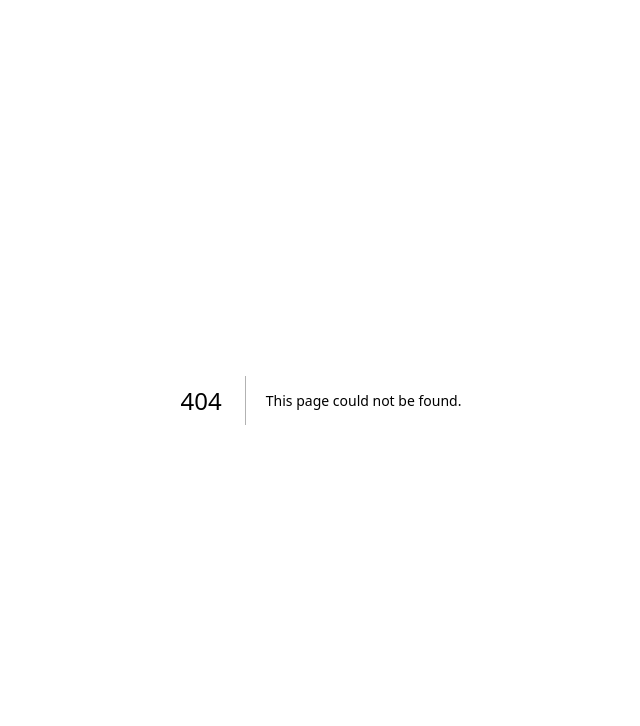
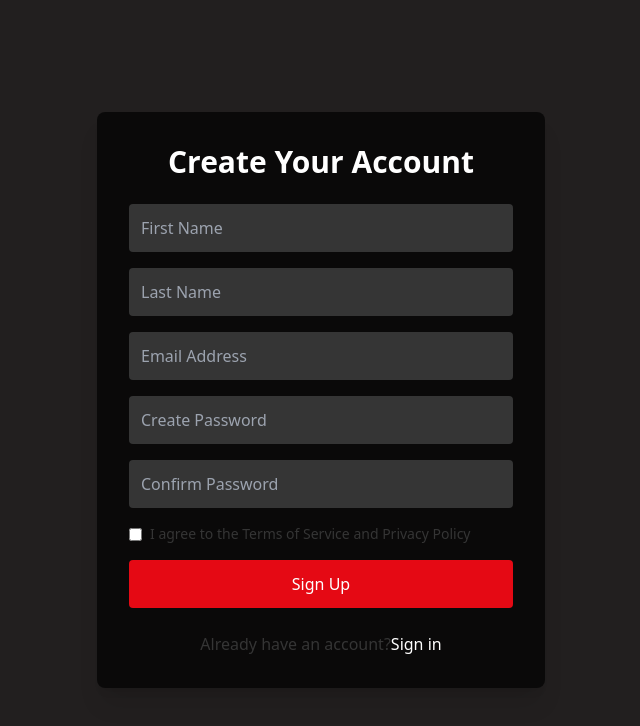
Before and after one commit to clevermiraz/batch-2-assignment-8-moviedb-lws, a Next.js app: page /register in a window 1280 px wide. Before the commit this address had no page. Shown: the top 726 px of the page, without its empty margins (319-959 px from the left). Built offline with nearby package versions, Linux system fonts and the light colour scheme.

Commit message:
feat: add user authentication with login and registration pages, MongoDB integration, and user model

```diff
--- /dev/null
+++ b/app/(auth)/login/page.jsx
@@ -0,0 +1,51 @@
+export default function LoginPage() {
+    return (
+        <>
+            <main className="bg-moviedb-black min-h-screen flex items-center justify-center">
+                <div className="w-full max-w-md bg-black/70 rounded-lg p-8 shadow-xl">
+                    <div className="text-center mb-6">
+                        <h1 className="text-white text-3xl font-bold mb-4">Sign In</h1>
+
+                        <form id="loginForm" className="space-y-4">
+                            <input
+                                type="email"
+                                placeholder="Email or phone number"
+                                className="w-full p-3 bg-moviedb-gray text-white rounded focus:outline-none focus:ring-2 focus:ring-moviedb-red"
+                                required
+                            />
+                            <input
+                                type="password"
+                                placeholder="Password"
+                                className="w-full p-3 bg-moviedb-gray text-white rounded focus:outline-none focus:ring-2 focus:ring-moviedb-red"
+                                required
+                            />
+                            <button
+                                type="submit"
+                                className="w-full bg-moviedb-red text-white py-3 rounded hover:bg-red-700 transition duration-300"
+                            >
+                                Sign In
+                            </button>
+                        </form>
+
+                        <div className="mt-4 flex justify-between text-moviedb-gray text-sm">
+                            <label className="flex items-center">
+                                <input type="checkbox" className="mr-2" />
+                                Remember me
+                            </label>
+                            <a href="#" className="hover:underline">
+                                Need help?
+                            </a>
+                        </div>
+
+                        <div className="mt-6 text-moviedb-gray">
+                            New to moviedb?
+                            <a href="#" className="text-white hover:underline">
+                                Sign up now
+                            </a>
+                        </div>
+                    </div>
+                </div>
+            </main>
+        </>
+    );
+}
--- /dev/null
+++ b/app/(auth)/register/page.jsx
@@ -0,0 +1,67 @@
+export default function RegisterPage() {
+    return (
+        <>
+            <main className="bg-moviedb-black min-h-screen flex items-center justify-center p-4">
+                <div className="w-full max-w-md bg-black/70 rounded-lg p-8 shadow-xl">
+                    <div className="text-center">
+                        <h1 className="text-white text-3xl font-bold mb-6">Create Your Account</h1>
+
+                        <form id="signupForm" className="space-y-4">
+                            <input
+                                type="text"
+                                placeholder="First Name"
+                                className="w-full p-3 bg-moviedb-gray text-white rounded focus:outline-none focus:ring-2 focus:ring-moviedb-red"
+                                required
+                            />
+                            <input
+                                type="text"
+                                placeholder="Last Name"
+                                className="w-full p-3 bg-moviedb-gray text-white rounded focus:outline-none focus:ring-2 focus:ring-moviedb-red"
+                                required
+                            />
+                            <input
+                                type="email"
+                                placeholder="Email Address"
+                                className="w-full p-3 bg-moviedb-gray text-white rounded focus:outline-none focus:ring-2 focus:ring-moviedb-red"
+                                required
+                            />
+                            <input
+                                type="password"
+                                placeholder="Create Password"
+                                className="w-full p-3 bg-moviedb-gray text-white rounded focus:outline-none focus:ring-2 focus:ring-moviedb-red"
+                                required
+                            />
+                            <input
+                                type="password"
+                                placeholder="Confirm Password"
+                                className="w-full p-3 bg-moviedb-gray text-white rounded focus:outline-none focus:ring-2 focus:ring-moviedb-red"
+                                required
+                            />
+
+                            <div className="text-left text-moviedb-gray text-sm">
+                                <label className="flex items-center">
+                                    <input type="checkbox" className="mr-2" required />I agree to the Terms of Service
+                                    and Privacy Policy
+                                </label>
+                            </div>
+
+                            <button
+                                type="submit"
+                                className="w-full bg-moviedb-red text-white py-3 rounded hover:bg-red-700 transition duration-300"
+                            >
+                                Sign Up
+                            </button>
+                        </form>
+
+                        <div className="mt-6 text-moviedb-gray">
+                            Already have an account?
+                            <a href="#" className="text-white hover:underline">
+                                Sign in
+                            </a>
+                        </div>
+                    </div>
+                </div>
+            </main>
+        </>
+    );
+}
--- a/package.json
+++ b/package.json
@@ -10,6 +10,7 @@
     },
     "dependencies": {
         "axios": "^1.7.9",
+        "mongoose": "^8.9.2",
         "next": "14.2.18",
         "react": "^18",
         "react-dom": "^18"
```
Also changed, not shown: lib/dbQueries.js (added, +44 -0 lines), lib/mongodb.js (added, +32 -0 lines), models/Users.js (added, +33 -0 lines), 2 other files (tests, documents, lock files or other folders).
